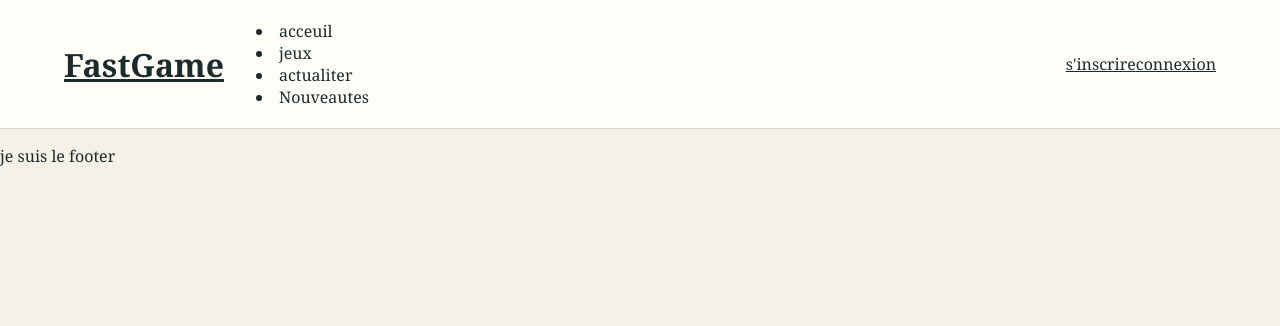
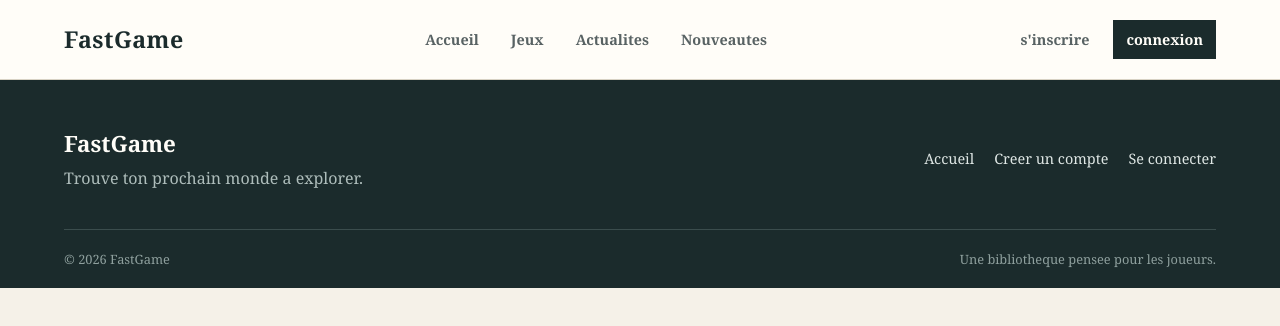
Before and after one commit to Mayel-0/FastGame, a React (Vite) app in the folder frontend/: page / in a window 1280 px wide. Shown: the top 326 px of the page. Built offline with nearby package versions, Linux system fonts and the light colour scheme; no server answers.

Commit message:
components modified

```diff
--- a/frontend/src/components/footer.tsx
+++ b/frontend/src/components/footer.tsx
@@ -1,7 +1,23 @@
+import { Link } from "react-router-dom";
+
 function Footer() {
   return (
-    <footer>
-      <p>je suis le footer</p>
+    <footer className="footer">
+      <div className="footer__content">
+        <div className="footer__brand">
+          <Link className="footer__logo" to="/">FastGame</Link>
+          <p className="footer__tagline">Trouve ton prochain monde a explorer.</p>
+        </div>
+        <nav className="footer__navigation" aria-label="Navigation secondaire">
+          <Link className="footer__link" to="/">Accueil</Link>
+          <Link className="footer__link" to="/register">Creer un compte</Link>
+          <Link className="footer__link" to="/login">Se connecter</Link>
+        </nav>
+      </div>
+      <div className="footer__bottom">
+        <p className="footer__copyright">© {new Date().getFullYear()} FastGame</p>
+        <p className="footer__note">Une bibliotheque pensee pour les joueurs.</p>
+      </div>
     </footer>
   );
 }
--- a/frontend/src/components/header.tsx
+++ b/frontend/src/components/header.tsx
@@ -1,21 +1,36 @@
 import { Link } from "react-router-dom";
+import { useAuth } from "../context/AuthContext";
 
 function Header() {
-  return(
+  const { isAuthenticated } = useAuth();
+
+  return (
     <header className="header">
-      <h1 className="header__title"><Link to="/">FastGame</Link></h1>
-      <nav className="header__nav">
-        <li className="header__li"><a></a>acceuil</li>
-        <li className="header__li"><a></a>jeux</li>
-        <li className="header__li"><a></a>actualiter</li>
-        <li className="header__li"><a></a>Nouveautes</li>
+      <h1 className="header__brand">
+        <Link to="/">FastGame</Link>
+      </h1>
+      <nav className="header__navigation" aria-label="Navigation principale">
+        <ul className="header__menu">
+          <li className="header__item"><Link className="header__link" to="/">Accueil</Link></li>
+          <li className="header__item"><Link className="header__link" to="/jeux">Jeux</Link></li>
+          <li className="header__item"><Link className="header__link" to="/actualites">Actualites</Link></li>
+          <li className="header__item"><Link className="header__link" to="/nouveautes">Nouveautes</Link></li>
+        </ul>
       </nav>
-      <div className="header__links">
-        <Link to="/register">s'inscrire</Link>
-        <Link to="/login">connexion</Link>
+      <div className="header__actions">
+        {!isAuthenticated ? (
+          <div className="header__action-group">
+            <Link className="header__action" to="/register">s'inscrire</Link>
+            <Link className="header__action header__action--primary" to="/login">connexion</Link>
+          </div>
+        ) : (
+          <div className="header__action-group">
+            <Link className="header__action header__action--primary" to="/profil">profil</Link>
+          </div>
+        )}
       </div>
     </header>
-  )
+  );
 }
 
 export default Header;
--- a/frontend/src/components/userDetails.tsx
+++ b/frontend/src/components/userDetails.tsx
@@ -1,4 +1,3 @@
-import { useState } from "react";
 import type Profil from "../models/profil";
 
 interface UserDetailsProps {
@@ -7,10 +6,7 @@ interface UserDetailsProps {
 }
 
 function UserDetails({profil, my_id}:UserDetailsProps) {
-  const [isMe, setIsMe] = useState<boolean>(false)
-  if (profil.id === my_id) {
-    setIsMe(true)
-  }
+  const isMe = profil.id === my_id;
   return (
     <section>
       {isMe && <p>mon profile</p>}
```
Also changed, not shown: frontend/src/components/gameList.tsx (+25 -3 lines).
